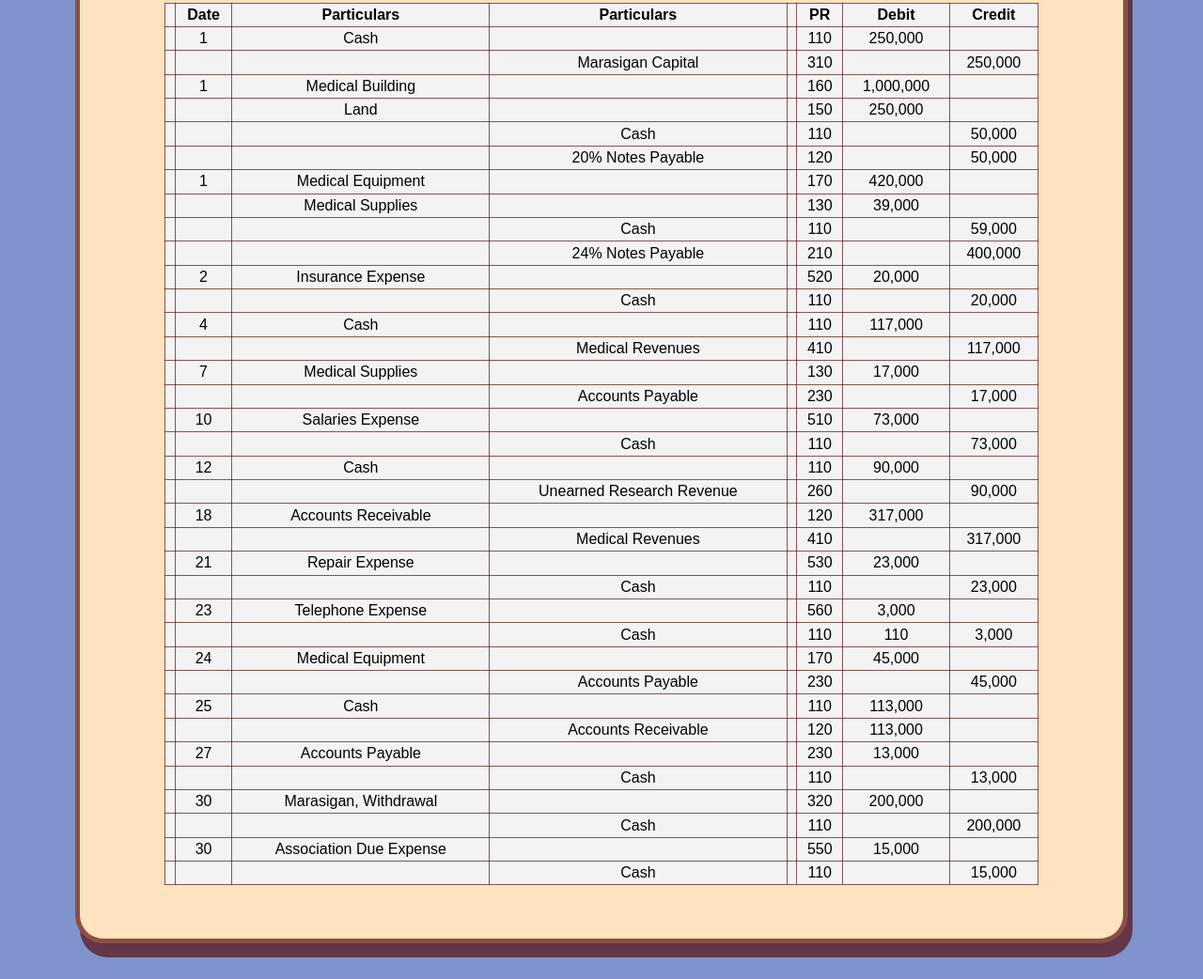
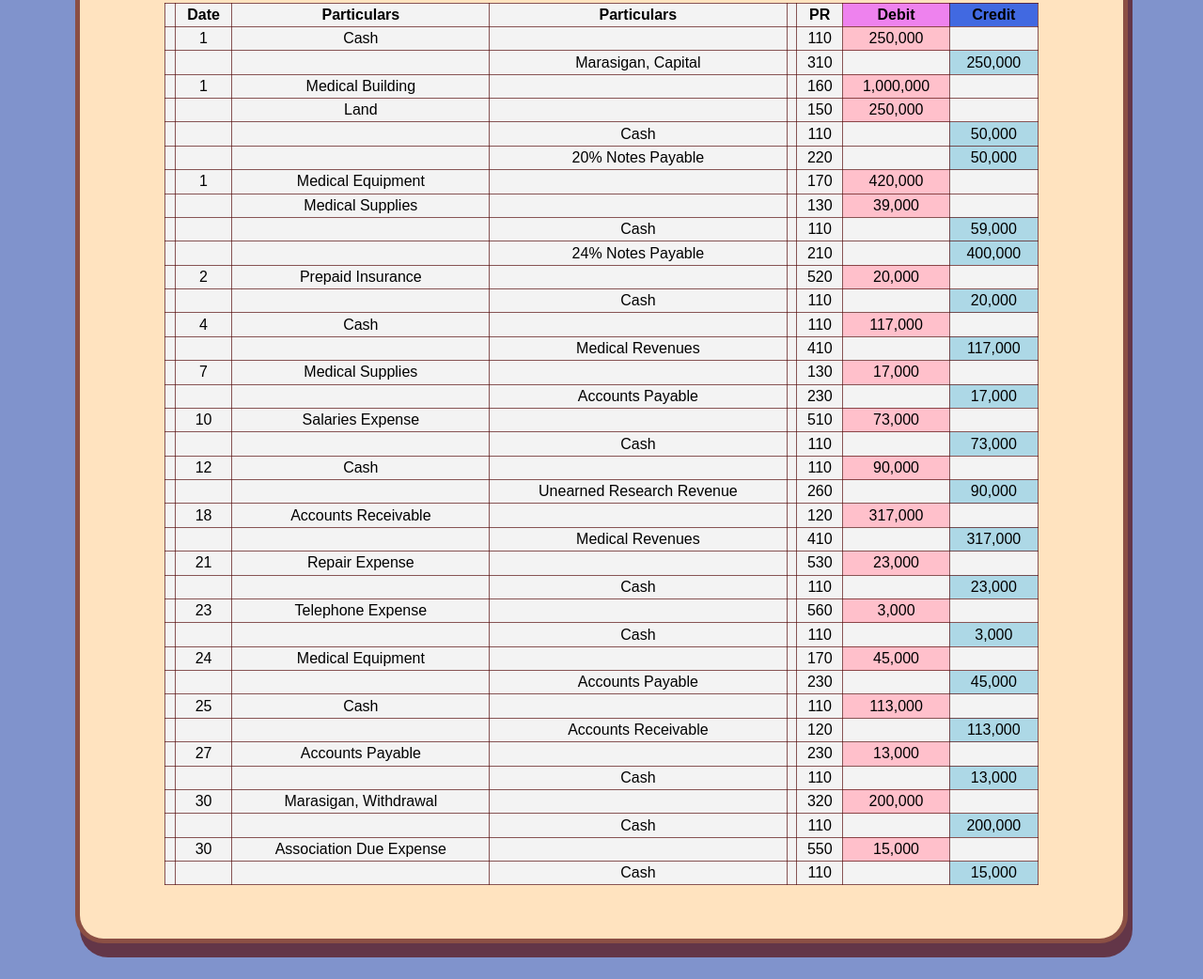
Before and after one commit to CryoYohan/Accounting-Final-Project, a plain HTML site: page generalLedger.html in a window 1280 px wide. Shown: the part 362-1404 px from the top of the page at 94% size. Drawn offline with Linux system fonts and the light colour scheme.

Commit message:
Add files via upload

```diff
--- a/generalLedger.html
+++ b/generalLedger.html
@@ -141,8 +141,8 @@
                         <th>Particulars</th>
                         <th></th>
                         <th>PR</th>
-                        <th>Debit</th>
-                        <th>Credit</th>
+                        <th bgcolor="violet">Debit</th>
+                        <th bgcolor="royalblue">Credit</th>
                 </tr>
                 <tr>
                         <td> </td>
@@ -151,18 +151,18 @@
                         <td></td>
                         <td></td>
                         <td>110</td>
-                        <td>250,000</td>
+                        <td bgcolor="pink">250,000</td>
                         <td></td>
                 </tr>
                 <tr>
                     <td> </td>
                     <td></td>
                     <td></td>
-                    <td>Marasigan Capital</td>
+                    <td>Marasigan, Capital</td>
                     <td></td>
                     <td>310</td>
                     <td></td>
-                    <td>250,000</td>
+                    <td bgcolor="lightblue">250,000</td>
                 </tr>
                 <tr>
                     <td> </td>
@@ -171,7 +171,7 @@
                     <td></td>
                     <td></td>
                     <td>160</td>
-                    <td>1,000,000</td>
+                    <td bgcolor="pink">1,000,000</td>
                     <td></td>
                 </tr>
                 <tr>
@@ -181,7 +181,7 @@
                     <td></td>
                     <td></td>
                     <td>150</td>
-                    <td>250,000</td>
+                    <td bgcolor="pink">250,000</td>
                     <td></td>
                 </tr>
                 <tr>
@@ -192,7 +192,7 @@
                     <td></td>
                     <td>110</td>
                     <td></td>
-                    <td>50,000</td>
+                    <td bgcolor="lightblue">50,000</td>
                 </tr>
                 <tr>
                     <td> </td>
@@ -200,9 +200,9 @@
                     <td></td>
                     <td>20% Notes Payable</td>
                     <td></td>
-                    <td>120</td>
+                    <td>220</td>
                     <td></td>
-                    <td>50,000</td>
+                    <td bgcolor="lightblue">50,000</td>
                 </tr>
                 <tr>
                     <td> </td>
@@ -211,7 +211,7 @@
                     <td></td>
                     <td></td>
                     <td>170</td>
-                    <td>420,000</td>
+                    <td bgcolor="pink">420,000</td>
                     <td></td>
                 </tr>
                 <tr>
@@ -221,7 +221,7 @@
                     <td></td>
                     <td></td>
                     <td>130</td>
-                    <td>39,000</td>
+                    <td bgcolor="pink">39,000</td>
                     <td></td>
                 </tr>
                 <tr>
@@ -232,7 +232,7 @@
                     <td></td>
                     <td>110</td>
                     <td></td>
-                    <td>59,000</td>
+                    <td bgcolor="lightblue">59,000</td>
                 </tr>
                 <tr>
                     <td> </td>
@@ -242,16 +242,16 @@
                     <td></td>
                     <td>210</td>
                     <td></td>
-                    <td>400,000</td>
+                    <td bgcolor="lightblue">400,000</td>
                 </tr>
                 <tr>
                     <td> </td>
                     <td>2</td>
-                    <td>Insurance Expense</td>
+                    <td>Prepaid Insurance</td>
                     <td></td>
                     <td></td>
                     <td>520</td>
-                    <td>20,000</td>
+                    <td bgcolor="pink">20,000</td>
                     <td></td>
                 </tr>
                 <tr>
@@ -262,7 +262,7 @@
                     <td></td>
                     <td>110</td>
                     <td></td>
-                    <td>20,000</td>
+                    <td bgcolor="lightblue">20,000</td>
                 </tr>
                 <tr>
                     <td> </td>
@@ -271,7 +271,7 @@
                     <td></td>
                     <td></td>
                     <td>110</td>
-                    <td>117,000</td>
+                    <td bgcolor="pink">117,000</td>
                     <td></td>
                 </tr>
                 <tr>
@@ -282,7 +282,7 @@
                     <td></td>
                     <td>410</td>
                     <td></td>
-                    <td>117,000</td>
+                    <td bgcolor="lightblue">117,000</td>
                 </tr>
                 <tr>
                     <td> </td>
@@ -291,7 +291,7 @@
                     <td></td>
                     <td></td>
                     <td>130</td>
-                    <td>17,000</td>
+                    <td bgcolor="pink">17,000</td>
                     <td></td>
                 </tr>
                 <tr>
@@ -302,7 +302,7 @@
                     <td></td>
                     <td>230</td>
                     <td></td>
-                    <td>17,000</td>
+                    <td bgcolor="lightblue">17,000</td>
                 </tr>
                 <tr>
                     <td> </td>
@@ -311,7 +311,7 @@
                     <td></td>
                     <td></td>
                     <td>510</td>
-                    <td>73,000</td>
+                    <td bgcolor="pink">73,000</td>
                     <td></td>
                 </tr>
                 <tr>
@@ -322,7 +322,7 @@
                     <td></td>
                     <td>110</td>
                     <td></td>
-                    <td>73,000</td>
+                    <td bgcolor="lightblue">73,000</td>
                 </tr>
                 <tr>
                     <td> </td>
@@ -331,7 +331,7 @@
                     <td></td>
                     <td></td>
                     <td>110</td>
-                    <td>90,000</td>
+                    <td bgcolor="pink">90,000</td>
                     <td></td>
                 </tr>
                 <tr>
@@ -342,7 +342,7 @@
                     <td></td>
                     <td>260</td>
                     <td></td>
-                    <td>90,000</td>
+                    <td bgcolor="lightblue">90,000</td>
                 </tr>
                 <tr>
                     <td> </td>
@@ -351,7 +351,7 @@
                     <td></td>
                     <td></td>
                     <td>120</td>
-                    <td>317,000</td>
+                    <td bgcolor="pink">317,000</td>
                     <td></td>
                 </tr>
                 <tr>
@@ -362,7 +362,7 @@
                     <td></td>
                     <td>410</td>
                     <td></td>
-                    <td>317,000</td>
+                    <td bgcolor="lightblue">317,000</td>
                 </tr>
                 <tr>
                     <td> </td>
@@ -371,7 +371,7 @@
                     <td></td>
                     <td></td>
                     <td>530</td>
-                    <td>23,000</td>
+                    <td bgcolor="pink">23,000</td>
                     <td></td>
                 </tr>
                 <tr>
@@ -382,7 +382,7 @@
                     <td></td>
                     <td>110</td>
                     <td></td>
-                    <td>23,000</td>
+                    <td bgcolor="lightblue">23,000</td>
                 </tr>
                 <tr>
                     <td> </td>
@@ -391,7 +391,7 @@
                     <td></td>
                     <td></td>
                     <td>560</td>
-                    <td>3,000</td>
+                    <td bgcolor="pink">3,000</td>
                     <td></td>
                 </tr>
                 <tr>
@@ -401,8 +401,8 @@
                     <td>Cash</td>
                     <td></td>
                     <td>110</td>
-                    <td>110</td>
-                    <td>3,000</td>
+                    <td></td>
+                    <td bgcolor="lightblue">3,000</td>
                 </tr>
                 <tr>
                     <td></td>
@@ -411,7 +411,7 @@
                     <td></td>
                     <td></td>
                     <td>170</td>
-                    <td>45,000</td>
+                    <td bgcolor="pink">45,000</td>
                     <td></td>
                 </tr>
                 <tr>
@@ -422,7 +422,7 @@
                     <td></td>
                     <td>230</td>
                     <td></td>
-                    <td>45,000</td>
+                    <td bgcolor="lightblue">45,000</td>
                 </tr>
                 <tr>
                     <td></td>
@@ -431,7 +431,7 @@
                     <td></td>
                     <td></td>
                     <td>110</td>
-                    <td>113,000</td>
+                    <td bgcolor="pink">113,000</td>
                     <td></td>
                 </tr>
                 <tr>
@@ -441,8 +441,8 @@
                     <td>Accounts Receivable</td>
                     <td></td>
                     <td>120</td>
-                    <td>113,000</td>
                     <td></td>
+                    <td bgcolor="lightblue">113,000</td>
                 </tr>
                 <tr>
                     <td> </td>
@@ -451,7 +451,7 @@
                     <td></td>
                     <td></td>
                     <td>230</td>
-                    <td>13,000</td>
+                    <td bgcolor="pink">13,000</td>
                     <td></td>
                 </tr>
                 <tr>
@@ -462,7 +462,7 @@
                     <td></td>
                     <td>110</td>
                     <td></td>
-                    <td>13,000</td>
+                    <td bgcolor="lightblue">13,000</td>
                 </tr>
                 <tr>
                     <td> </td>
@@ -471,7 +471,7 @@
                     <td></td>
                     <td></td>
                     <td>320</td>
-                    <td>200,000</td>
+                    <td bgcolor="pink">200,000</td>
                     <td></td>
                 </tr>
                 <tr>
@@ -482,7 +482,7 @@
                     <td></td>
                     <td>110</td>
                     <td></td>
-                    <td>200,000</td>
+                    <td bgcolor="lightblue">200,000</td>
                 </tr>
                 <tr>
                     <td> </td>
@@ -491,7 +491,7 @@
                     <td></td>
                     <td></td>
                     <td>550</td>
-                    <td>15,000</td>
+                    <td bgcolor="pink">15,000</td>
                     <td></td>
                 </tr>
                 <tr>
@@ -502,7 +502,7 @@
                     <td></td>
                     <td>110</td>
                     <td></td>
-                    <td>15,000</td>
+                    <td bgcolor="lightblue">15,000</td>
                 </tr>
                 </table>
         </div>
```
Also changed, not shown: Worksheet.html (+8 -8 lines), adjustingentries.html (+10 -3 lines), balancesheet.html (+16 -16 lines), index.html (+9 -0 lines), tAccounts.html (+24 -25 lines), trialBalance.html (+2 -2 lines), 1.jpg (added), 2.jpg (added).
